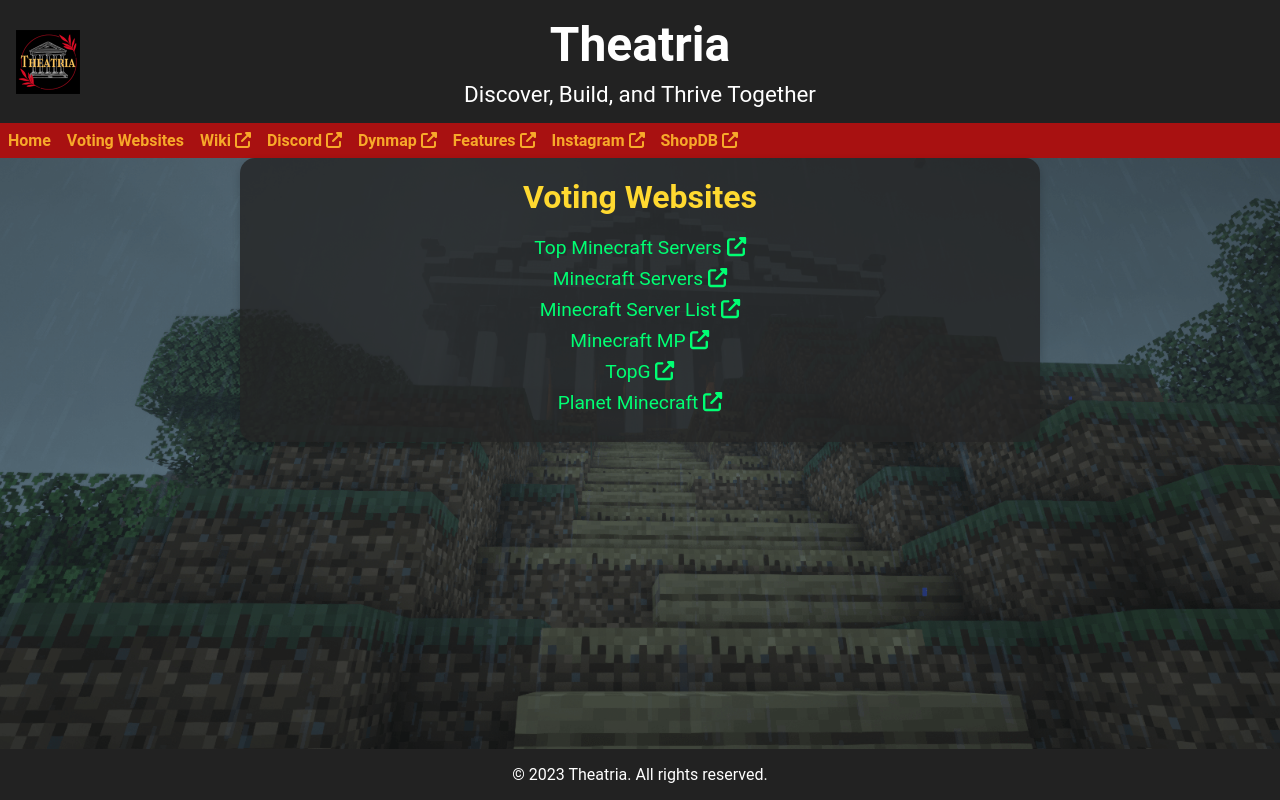
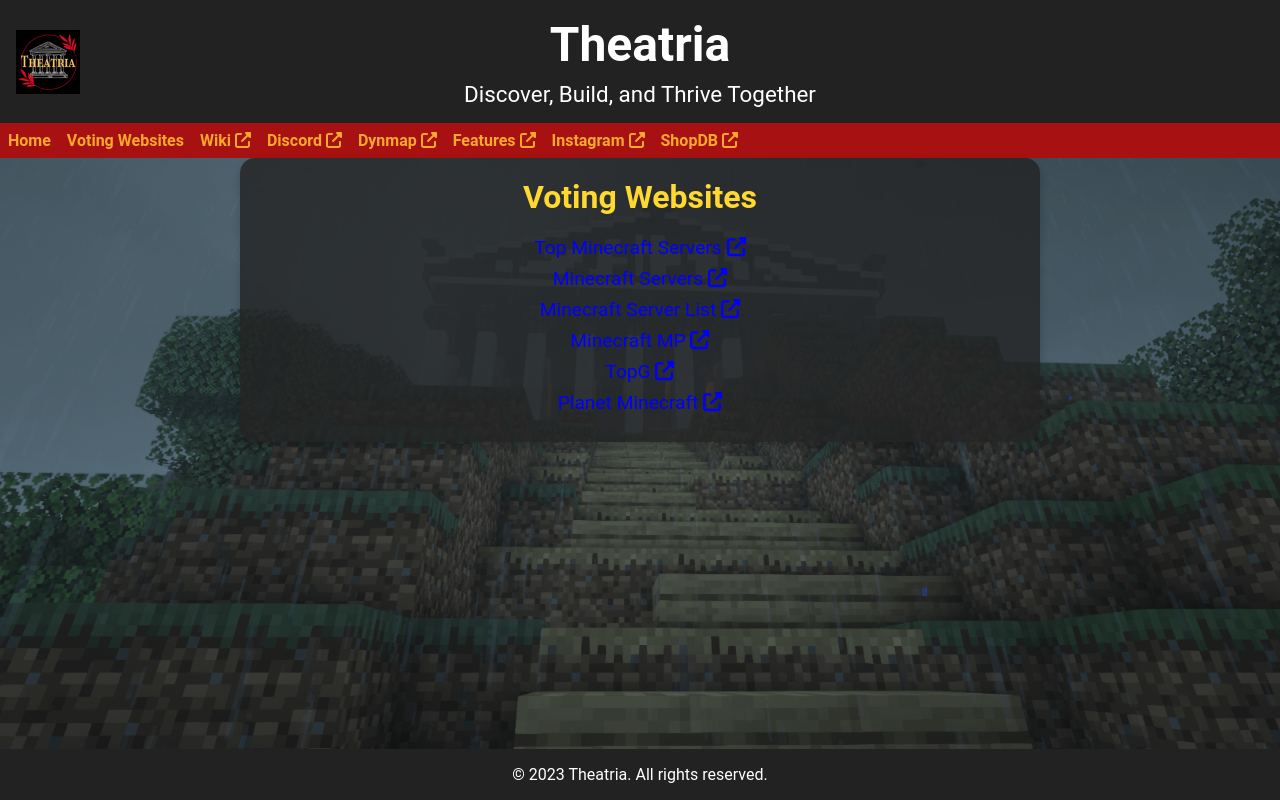
Before and after one commit to JL-III/Theatria-Nextjs, a Next.js app: page /voting in a window 1280 px wide. Built offline with nearby package versions, Linux system fonts and the light colour scheme.

Commit message:
add visited color change to anchor tag in voting websites

```diff
--- a/css/layout.module.css
+++ b/css/layout.module.css
@@ -88,13 +88,6 @@
     padding: 0;
 }
 
-.listItem {
-    font-size: 1.2rem;
-    text-align: center;
-    color: #00ff73;
-    margin-bottom: 0.5rem;
-}
-
 /* css/serverdescription.module.css */
 .box {
     max-width: 800px; /* Limit the width if necessary */
@@ -122,3 +115,29 @@
 .box ul {
     color: #000000; /* Medium-dark text color for readability */
 }
+
+.listItem {
+    font-size: 1.2rem;
+    text-align: center;
+    color: #00ff73;
+    margin-bottom: 0.5rem;
+}
+
+.listItem a:link {
+    font-size: 1.2rem;
+    text-align: center;
+    color: blue;
+    margin-bottom: 0.5rem;
+}
+
+.listItem a:visited {
+    color: purple;
+}
+
+.listItem a:hover {
+    color: red;
+}
+
+.listItem a:active {
+    color: green;
+}
```
